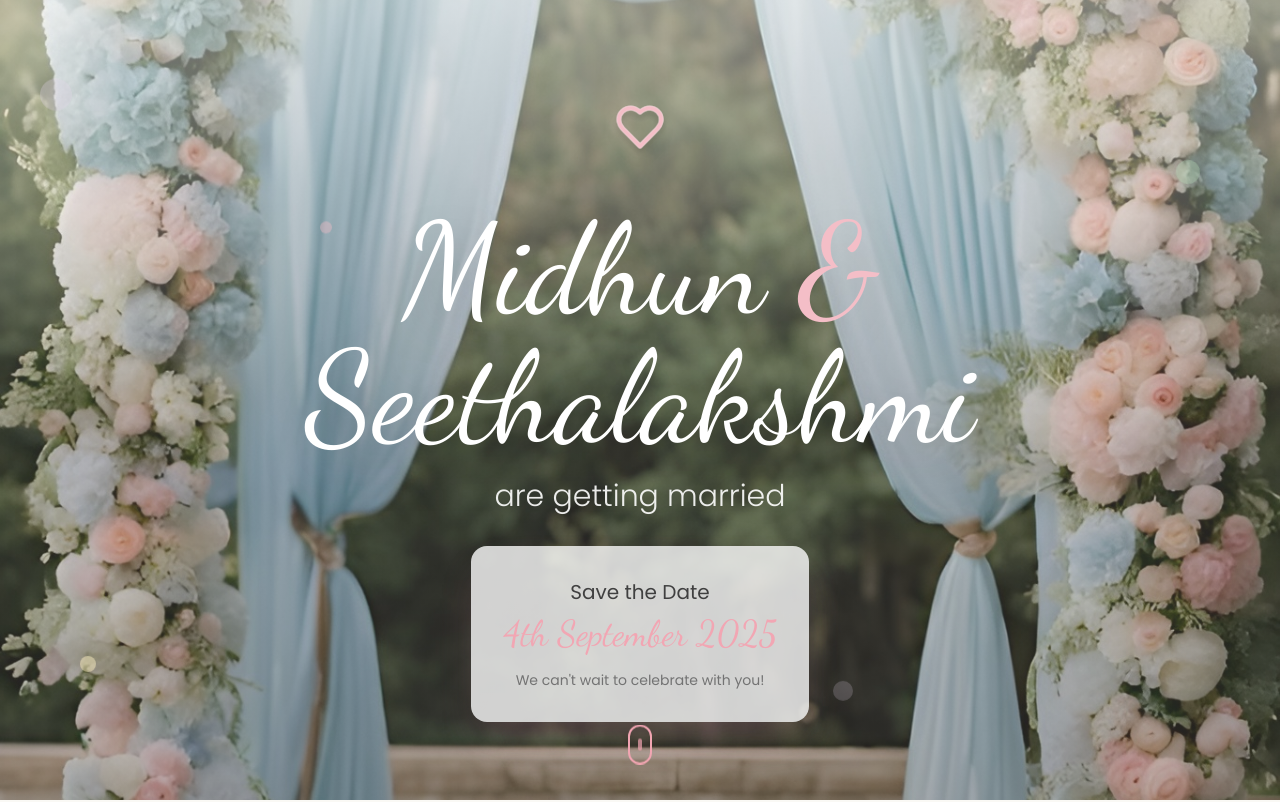
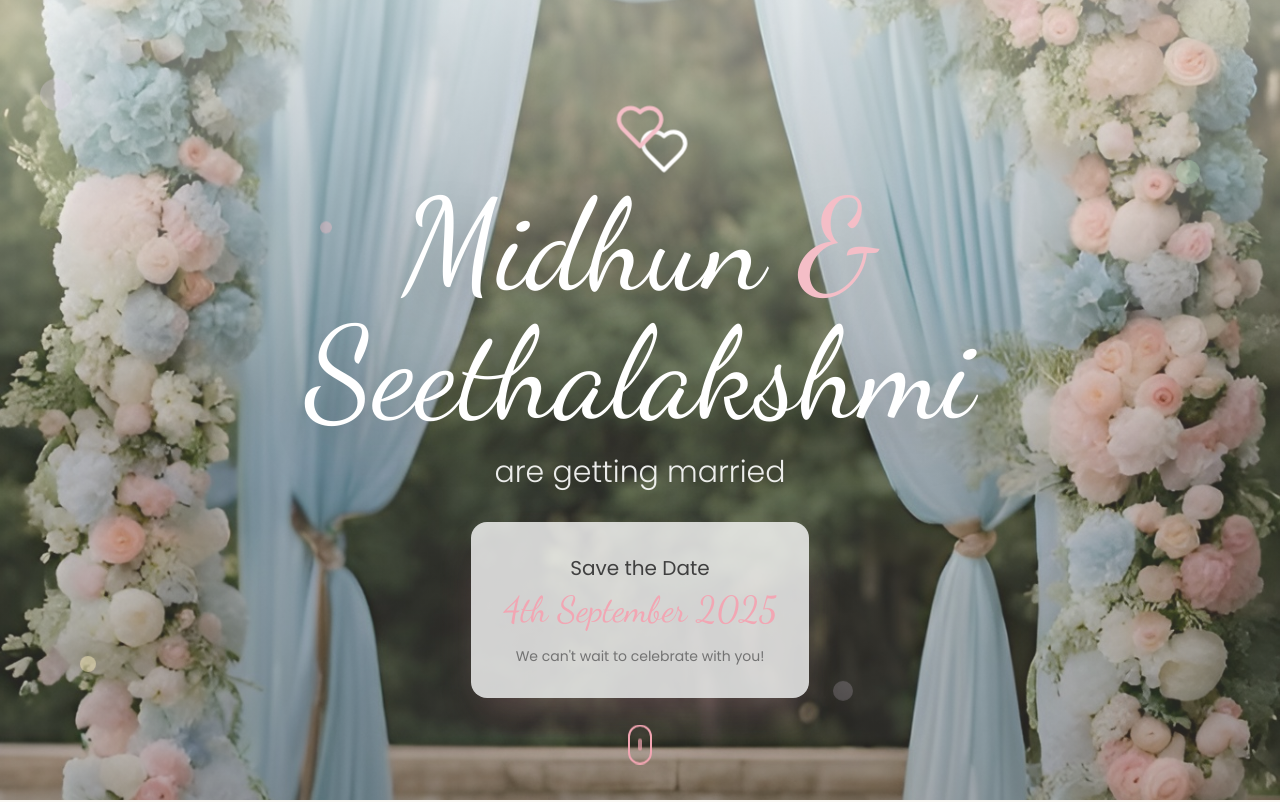
Before and after one commit to Nickx13/midhun-weds-seethalakshmi, a React (Vite) app: page / in a window 1280 px wide. Shown: the top 802 px of the page. Built offline with nearby package versions, Linux system fonts and the light colour scheme.

Commit message:
Update HeroSection.tsx

```diff
--- a/src/components/HeroSection.tsx
+++ b/src/components/HeroSection.tsx
@@ -24,8 +24,8 @@ const HeroSection = () => {
       <div className="relative z-10 text-center px-4 max-w-4xl mx-auto">
         <div className="fade-in-up">
           {/* Heart with white outline */}
-          <div className="relative inline-block mx-auto mb-6 p-6"> {/* Added p-6 */}
-  <Heart className="w-12 h-12 text-white absolute scale-[2] pulse-heart drop-shadow-lg" />
+          <div className="relative inline-block mx-auto mb-6 overflow-visible"> {/* Added overflow-visible */}
+  <Heart className="w-12 h-12 text-white absolute top-1/2 left-1/2 transform -translate-x-1/2 -translate-y-1/2 scale-[1.5] pulse-heart" />
   <Heart className="w-12 h-12 text-wedding-blush relative pulse-heart drop-shadow-lg" />
 </div>
 
```
